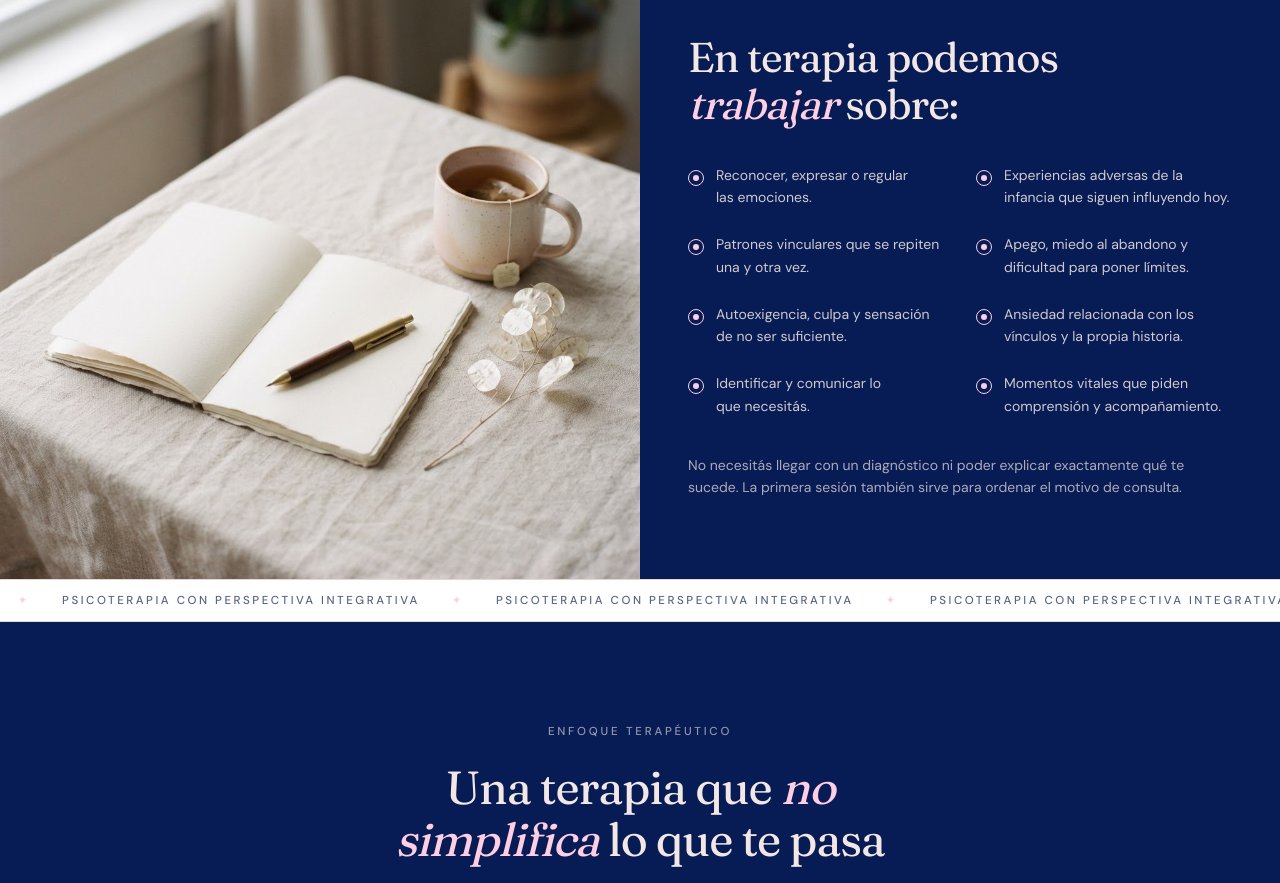
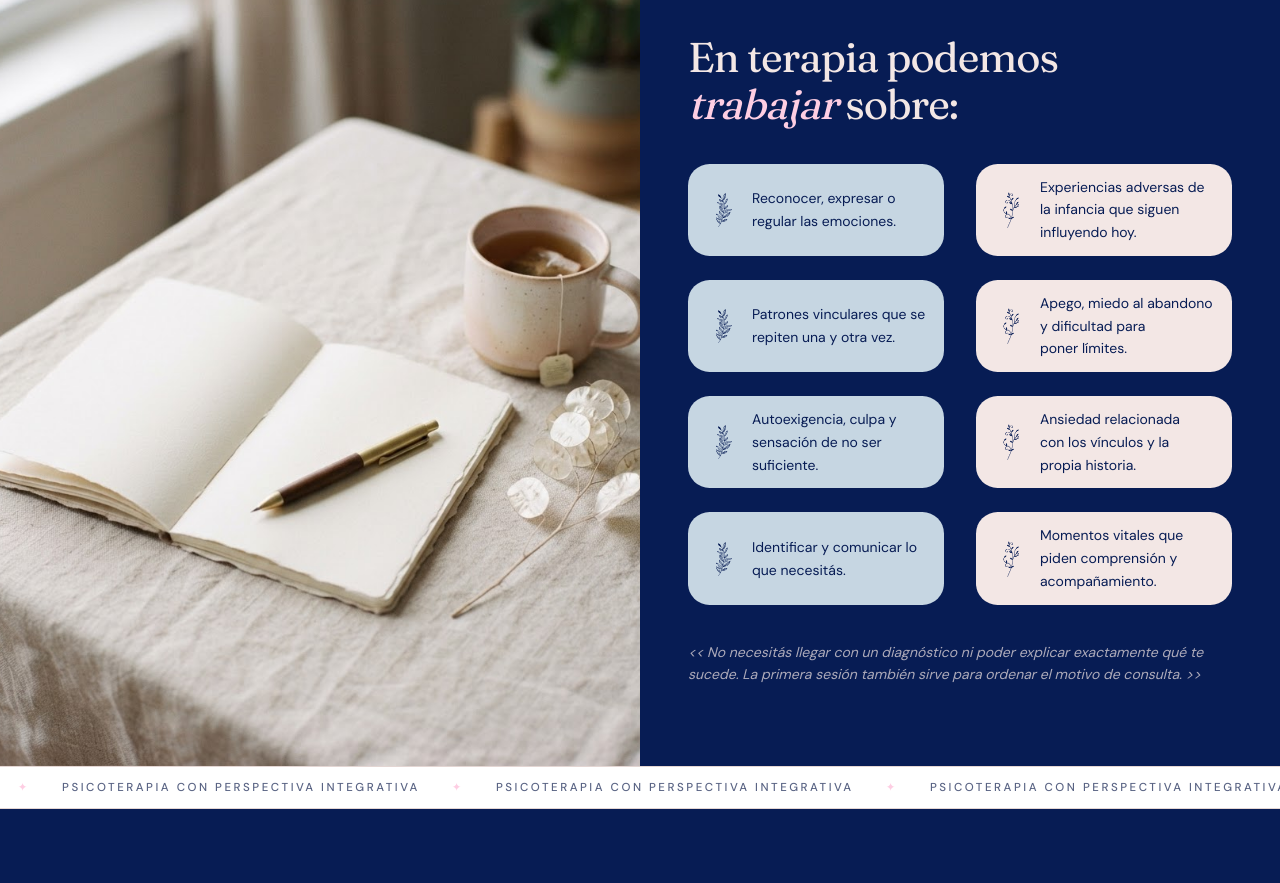
Before and after one commit to AlterManu/luciaindo-rebrand, a Next.js app: page / in a window 1280 px wide. Shown: the part 1953-2836 px from the top of the page. Built offline with nearby package versions, Linux system fonts and the light colour scheme.

Commit message:
feat: consultation topics re-styled

```diff
--- a/app/globals.css
+++ b/app/globals.css
@@ -110,3 +110,7 @@
 .font-serif {
   font-optical-sizing: auto;
 }
+
+body {
+  overflow-x: hidden;
+}
--- a/components/home/consultation-topics.tsx
+++ b/components/home/consultation-topics.tsx
@@ -1,4 +1,4 @@
-import Image from "next/image"
+import Image from "next/image";
 
 const topics = [
   "Reconocer, expresar o regular las emociones.",
@@ -9,16 +9,19 @@ const topics = [
   "Ansiedad relacionada con los vínculos y la propia historia.",
   "Identificar y comunicar lo que necesitás.",
   "Momentos vitales que piden comprensión y acompañamiento.",
-]
+];
 
-const marqueeText = "PSICOTERAPIA CON PERSPECTIVA INTEGRATIVA"
+const marqueeText = "PSICOTERAPIA CON PERSPECTIVA INTEGRATIVA";
+
+const imageSrcA = "/images/leaves-1.png";
+const imageSrcB = "/images/leaves-2.png";
 
 export function ConsultationTopics() {
   return (
     <section id="motivos">
       <div className="grid lg:grid-cols-2">
         {/* Image column */}
-        <div className="relative min-h-[22rem] lg:min-h-[38rem]">
+        <div className="relative min-h-88 lg:min-h-152">
           <Image
             src="/images/proceso.png"
             alt="Detalle sereno de un espacio de trabajo terapéutico"
@@ -37,23 +40,26 @@ export function ConsultationTopics() {
 
           <ul className="mt-9 grid gap-x-8 gap-y-6 sm:grid-cols-2">
             {topics.map((topic, i) => (
-              <li key={i} className="flex items-start gap-3">
-                <span
-                  aria-hidden="true"
-                  className="mt-1.5 flex size-4 shrink-0 items-center justify-center rounded-full border border-primary"
-                >
-                  <span className="size-1.5 rounded-full bg-primary" />
-                </span>
-                <span className="text-pretty text-sm leading-relaxed text-secondary-foreground/85">
+              <li
+                key={i}
+                className={`flex items-center gap-2 rounded-2xl px-4 py-3 text-sm ${i % 2 === 0 ? "bg-accent" : "bg-muted"}`}
+              >
+                <img
+                  src={i % 2 === 0 ? imageSrcA : imageSrcB}
+                  className="h-10 w-10"
+                  alt="hojas"
+                />
+                <span className="text-sm text-pretty leading-relaxed text-secondary">
                   {topic}
                 </span>
               </li>
             ))}
           </ul>
 
-          <p className="mt-9 text-pretty text-sm leading-relaxed text-secondary-foreground/70">
-            No necesitás llegar con un diagnóstico ni poder explicar exactamente qué te sucede. La
-            primera sesión también sirve para ordenar el motivo de consulta.
+          <p className="mt-9 text-pretty text-sm leading-relaxed text-secondary-foreground/70 italic">
+            {`<< No necesitás llegar con un diagnóstico ni poder explicar exactamente
+            qué te sucede. La primera sesión también sirve para ordenar el
+            motivo de consulta. >>`}
           </p>
         </div>
       </div>
@@ -75,5 +81,5 @@ export function ConsultationTopics() {
         </div>
       </div>
     </section>
-  )
+  );
 }
--- a/components/home/recognition.tsx
+++ b/components/home/recognition.tsx
@@ -18,7 +18,7 @@ const paragraphs = [
     img: "/images/gallery-2.jpg",
   },
   {
-    text: "O que vivas con un nivel de autoexigencia que no te permite descansar, equivocarte ni sentir que lo que hacés es suficiente.",
+    text: "O que vivas con un nivel de autoexigencia que no te permite descansar, equivocarte, ni sentir que lo que hacés es suficiente.",
     img: "/images/gallery-3.jpg",
   },
   {
@@ -29,7 +29,7 @@ const paragraphs = [
 
 const total = paragraphs.length;
 
-function CarouselDemo() {
+function RecognitionCarousel() {
   return (
     <Carousel className="w-full mt-8">
       <CarouselContent>
@@ -80,21 +80,10 @@ export function Recognition() {
           <h2 className="mx-auto mt-6 max-w-2xl text-balance font-serif text-3xl leading-[1.15] tracking-tight text-primary-foreground md:text-[2.9rem]">
             Hay situaciones que podés{" "}
             <span className="italic">comprender racionalmente</span> y que, aun
-            así, <span className="italic">siguen afectándote.</span>
+            así, <span className="italic underline">siguen afectándote:</span>
           </h2>
 
-          {/* <div className="mt-8 space-y-5">
-            {paragraphs.map((text, i) => (
-              <p
-                key={i}
-                className="text-pretty leading-relaxed text-primary-foreground/85"
-              >
-                {text}
-              </p>
-            ))}
-          </div> */}
-
-          <CarouselDemo />
+          <RecognitionCarousel />
         </div>
       </div>
     </section>
```
Also changed, not shown: public/images/leaves-1.png (added), public/images/leaves-2.png (added).
